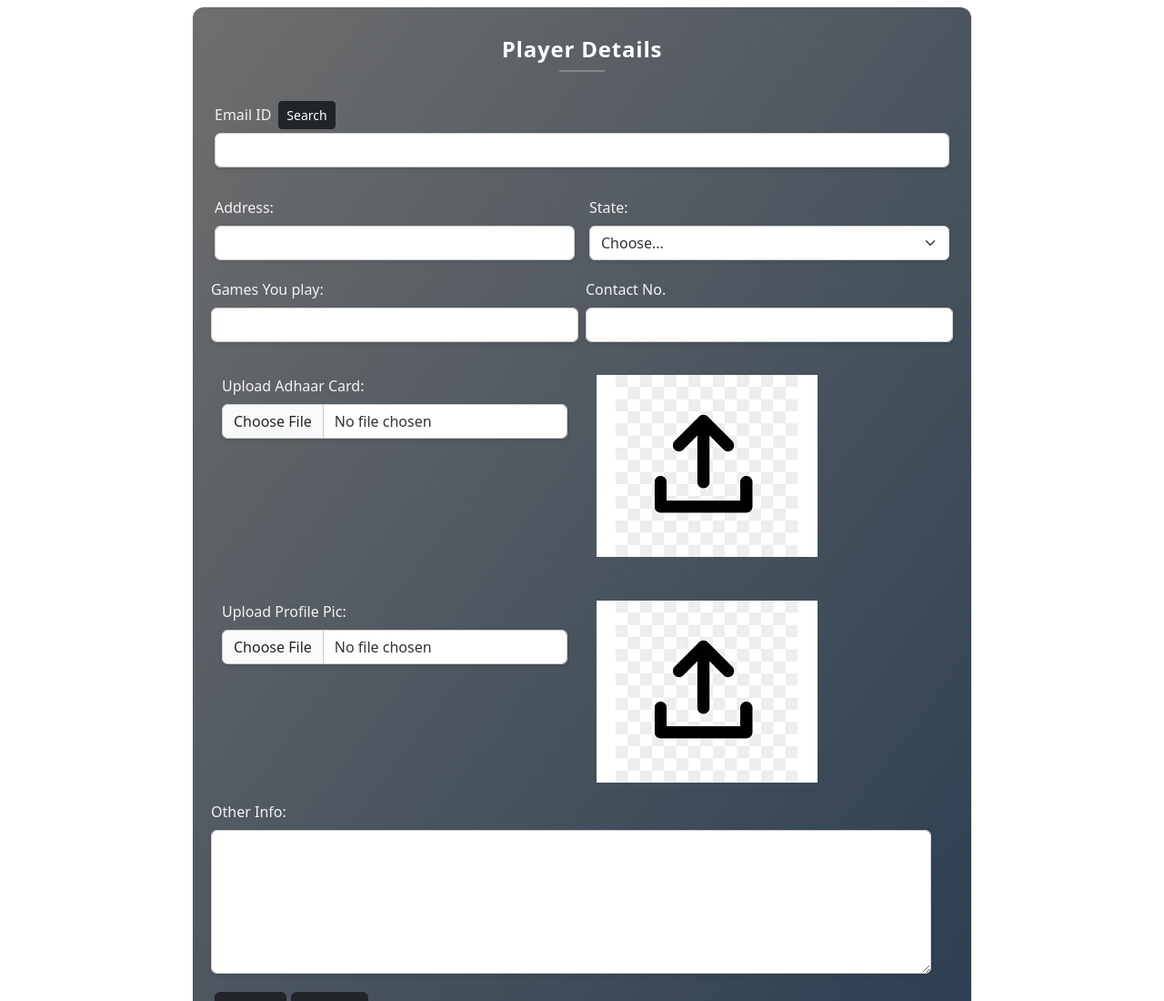
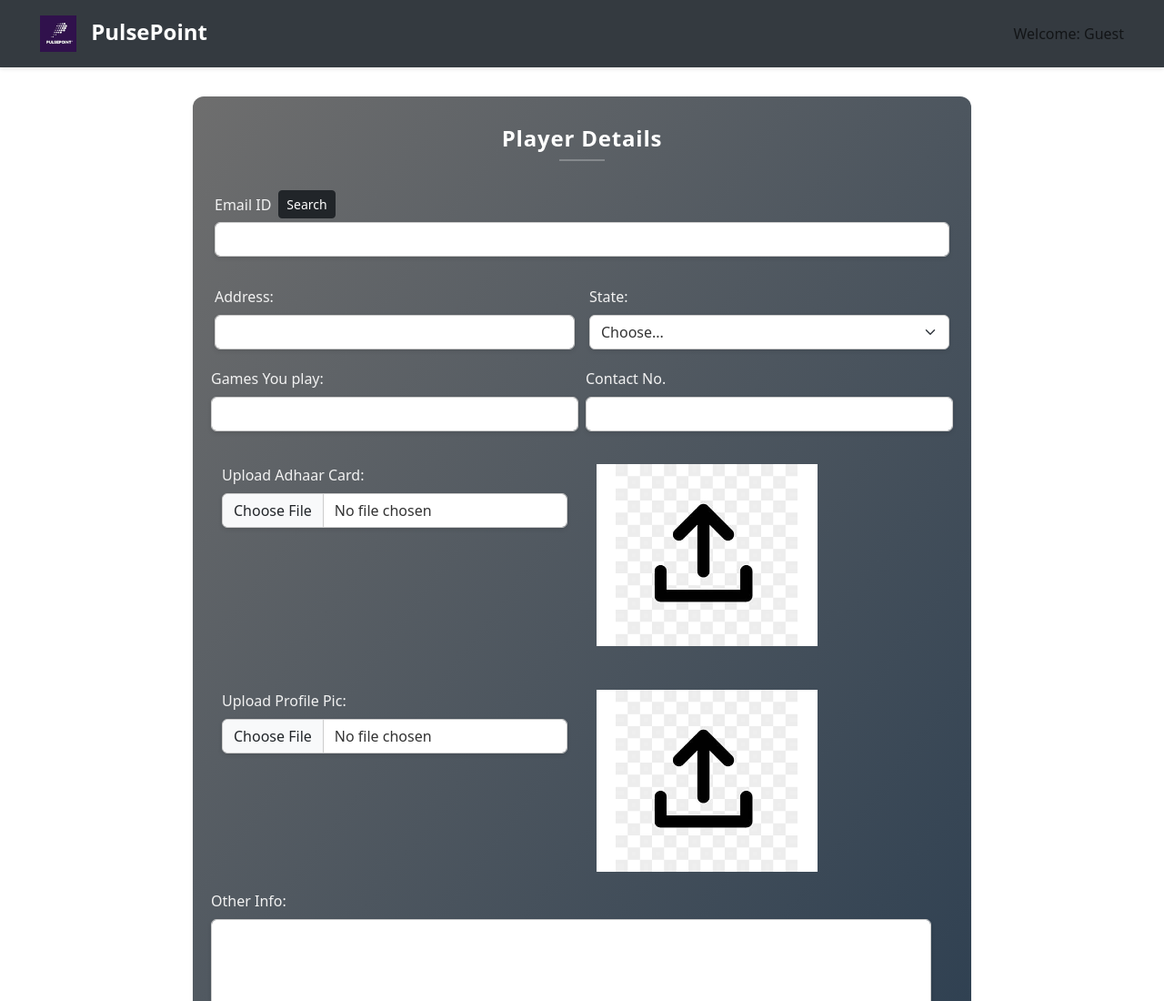
Before and after one commit to hasandeep134/PulsePoint, a website: page public/profile-player.html in a window 1280 px wide. Shown: the top 1100 px of the page at 91% size. Drawn offline with nearby package versions, Linux system fonts and the light colour scheme.

Commit message:
Update profile-player.html

```diff
--- a/public/profile-player.html
+++ b/public/profile-player.html
@@ -25,6 +25,31 @@
     <link rel="stylesheet" href="https://cdnjs.cloudflare.com/ajax/libs/font-awesome/6.7.2/css/all.min.css">
 
     <style>
+        /* ======================================================= */
+/* ====> PASTE THE NEW NAVBAR STYLES HERE <==== */
+/* ======================================================= */
+.dashboard-navbar {
+    background-color: #343a40; /* Dark background */
+    color: white;
+    padding: 0.75rem 2rem;
+    box-shadow: 0 2px 4px rgba(0,0,0,0.1);
+    margin-bottom: 2rem; /* Adds space between navbar and form */
+}
+
+.navbar-brand {
+    font-weight: 600;
+    font-size: 1.5rem;
+    color: white !important;
+}
+
+.navbar-brand img {
+    height: 40px;
+    margin-right: 10px;
+}
+
+.welcome-text {
+    font-size: 1rem;
+}
         .form-control {
             border: 1px solid black;
             border-radius: 2px;
@@ -163,11 +188,33 @@
         });
 
     </script>
+    <script>
+    document.addEventListener("DOMContentLoaded", function() {
+        const userEmail = localStorage.getItem('loggedInUserEmail');
+        if (userEmail) {
+            // This will put the email in the new navbar
+            document.getElementById('welcomeEmail').textContent = userEmail;
+        } else {
+            document.getElementById('welcomeEmail').textContent = "Guest";
+        }
+    });
+</script>
 
 </head>
 
 <body>
 
+    <nav class="navbar dashboard-navbar">
+    <div class="container-fluid">
+        <a class="navbar-brand" href="#">
+            <img src="/pics/Pulsepoint5.jpg" alt="PulsePoint Logo">
+            PulsePoint
+        </a>
+        <span class="navbar-text welcome-text">
+            Welcome: <span id="welcomeEmail"></span>
+        </span>
+    </div>
+</nav>
 
     <div class="container mx-auto" style="width: 70%;">
 
```
